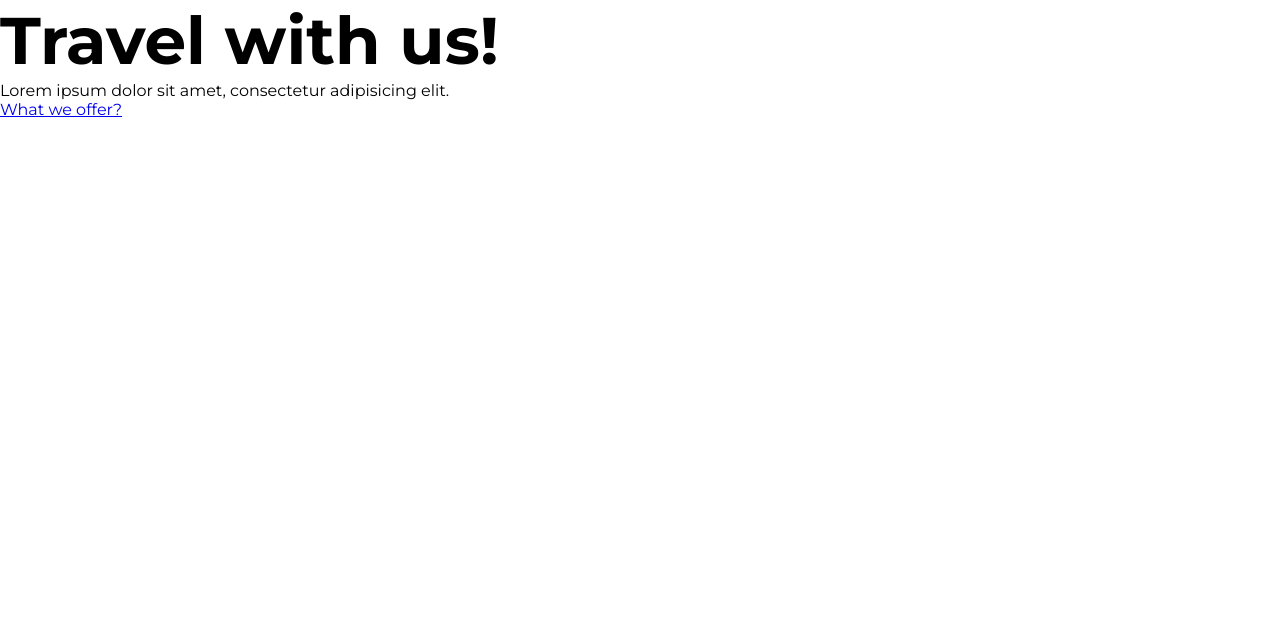
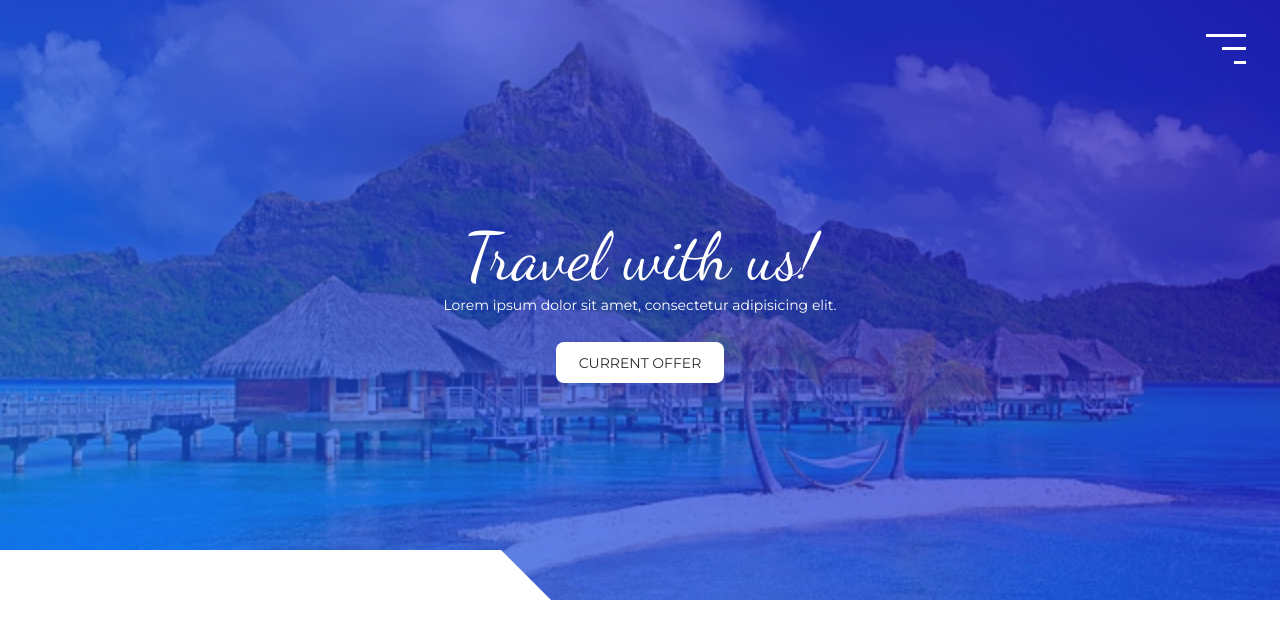
Before and after one commit to gabatk/Travel-with-us, a plain HTML site: page index.html in a window 1280 px wide. Drawn offline with Linux system fonts and the light colour scheme.

Commit message:
Header- some new features added.

```diff
--- a/index.html
+++ b/index.html
@@ -30,7 +30,7 @@
 				Lorem ipsum dolor sit amet, consectetur adipisicing elit.
 			</p>
 			<a href="offers" class="header__btn btn-special-animation"
-				>What we offer?</a
+				>Current offer</a
 			>
 			<div class="white-block white-block-left"></div>
 		</header>
--- a/sass/_colors.scss
+++ b/sass/_colors.scss
@@ -13,8 +13,8 @@ $light-blue-gradient: linear-gradient(
 );
 $blue-gradient: linear-gradient(
 	45deg,
-	rgba(20, 105, 241, 0.75),
-	rgba(42, 10, 184, 0.75)
+	rgba(20, 105, 241, 0.7),
+	rgba(42, 10, 184, 0.7)
 );
 $purple-gradient: linear-gradient(
 	45deg,
--- a/sass/_mixins.scss
+++ b/sass/_mixins.scss
@@ -8,3 +8,10 @@
 	background-color: colors.$pure-white;
 	transition: width 0.3s;
 }
+
+@mixin heroImages($bgImg) {
+	background-image: colors.$blue-gradient, url($bgImg);
+	background-size: cover;
+	background-position: center;
+	background-attachment: fixed;
+}
--- a/sass/main.scss
+++ b/sass/main.scss
@@ -16,7 +16,6 @@ html {
 }
 
 body {
-	// font-family: 'Dancing Script', cursive;
 	font-family: 'Montserrat', sans-serif;
 	font-size: 1.6rem;
 }
@@ -73,6 +72,48 @@ body {
 	}
 }
 
+// HEADER
+.header {
+	position: relative;
+	display: flex;
+	justify-content: center;
+	align-items: center;
+	flex-direction: column;
+	padding: 2em;
+	height: 75vh;
+	text-align: center;
+	color: colors.$pure-white;
+	@include mixins.heroImages('../img/header-mini.jpg');
+	background-attachment: scroll;
+
+	&__heading {
+		font-family: 'Dancing Script', cursive;
+		font-size: 4.8rem;
+		font-weight: 300;
+	}
+
+	&__text {
+		font-size: 1.4rem;
+	}
+
+	&__btn {
+		margin-top: 2em;
+		padding: 0.8em 1.6em;
+		font-size: 1.4rem;
+		background-color: colors.$pure-white;
+		border: none;
+		border-radius: 8px;
+		color: colors.$dark;
+		text-decoration: none;
+		text-transform: uppercase;
+		cursor: pointer;
+
+		&::before {
+			background-color: colors.$light-white;
+		}
+	}
+}
+
 // MEDIA
 
 @media (min-width: 768px) {
```
Also changed, not shown: css/main.css, img/header-big.jpg (added), img/header-mini.jpg (added), 1 other file.
